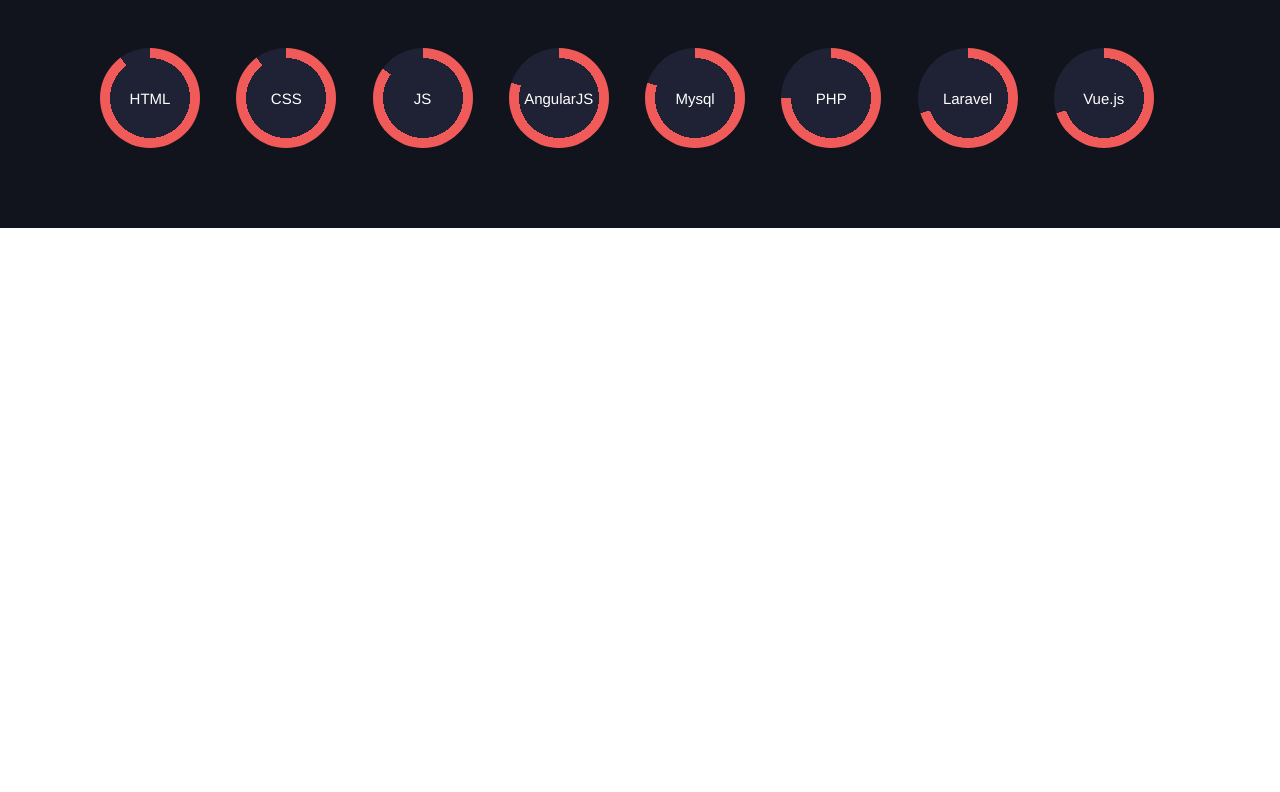
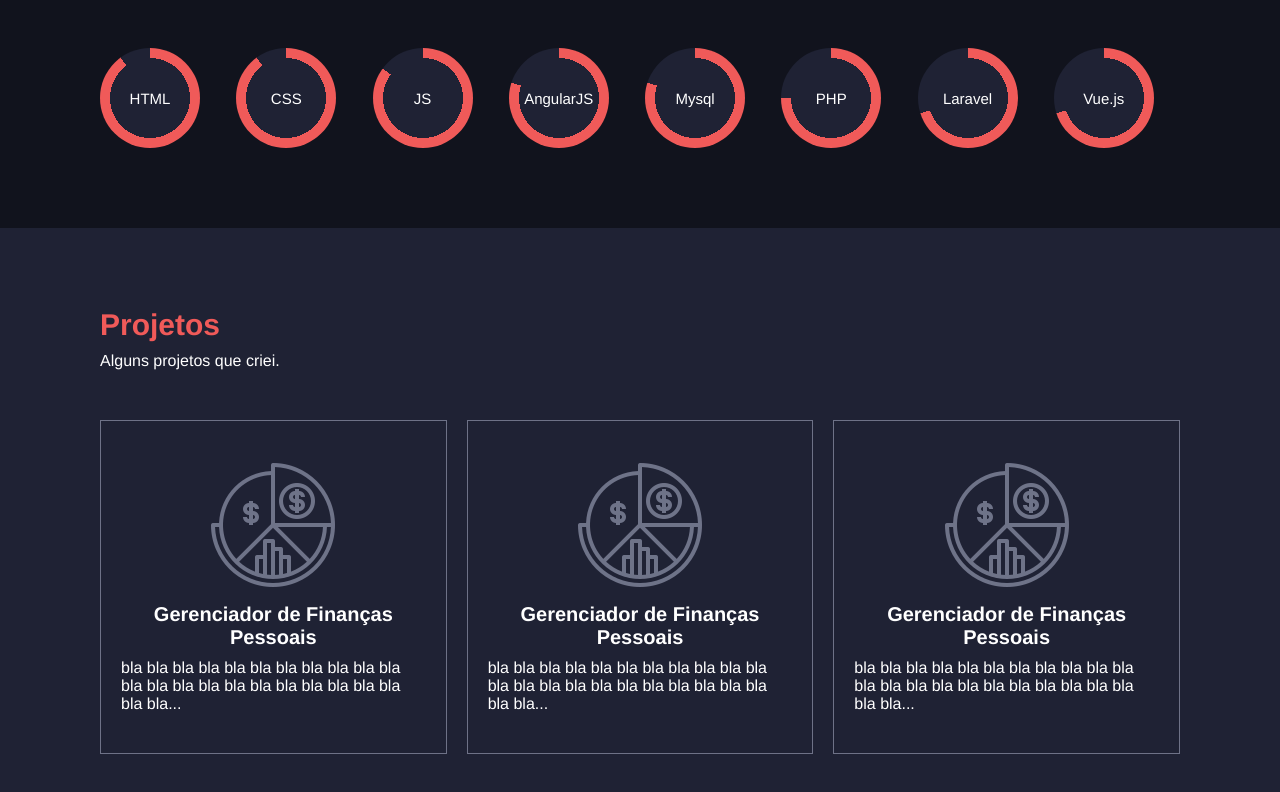
Before and after one commit to DavidChagas/portfolio, a Vue app: page /#/ in a window 1280 px wide. Shown: the part 1700-2492 px from the top of the page. Before the commit the page ends 1928 px from the top, so only its background shows below. Built offline with nearby package versions, Linux system fonts and the light colour scheme.

Commit message:
projetos

```diff
--- /dev/null
+++ b/src/components/Projetos.vue
@@ -0,0 +1,84 @@
+<template>
+    <div class="projetos">
+        <div class="titulo">Projetos</div>
+        <div class="descricao">Alguns projetos que criei.</div>
+
+        <div class="grid-projetos">
+            <div class="projeto">
+                <div class="icone">
+                    <img class="img-fluid" alt="Banner" src="../assets/icone-projeto-1.png"><!-- cor da imagem #6E7287 -->
+                </div>
+                <div class="nome">Gerenciador de Finanças Pessoais</div>
+                <div class="descricao">bla bla bla bla bla bla bla bla bla bla bla bla bla bla bla bla bla bla bla bla bla bla bla bla...</div>
+            </div>
+            <div class="projeto">
+                <div class="icone">
+                    <img class="img-fluid" alt="Banner" src="../assets/icone-projeto-1.png"><!-- cor da imagem #6E7287 -->
+                </div>
+                <div class="nome">Gerenciador de Finanças Pessoais</div>
+                <div class="descricao">bla bla bla bla bla bla bla bla bla bla bla bla bla bla bla bla bla bla bla bla bla bla bla bla...</div>
+            </div>
+            <div class="projeto">
+                <div class="icone">
+                    <img class="img-fluid" alt="Banner" src="../assets/icone-projeto-1.png"><!-- cor da imagem #6E7287 -->
+                </div>
+                <div class="nome">Gerenciador de Finanças Pessoais</div>
+                <div class="descricao">bla bla bla bla bla bla bla bla bla bla bla bla bla bla bla bla bla bla bla bla bla bla bla bla...</div>
+            </div>
+        </div>
+    </div>
+</template>
+
+<script>
+    export default {
+        name: 'Projetos'
+    }
+</script>
+
+<style lang="scss">
+.projetos{
+    padding: 80px 100px;
+
+    background-color: $fundo-01;
+    color: white;
+
+    > .titulo{
+        margin-bottom: 10px;
+        font-weight: bold;
+        font-size: 30px;
+        color: $titulo;
+    }
+
+    > .descricao{
+        margin-bottom: 50px;
+        color: white;
+    }
+
+    > .descricao{
+        margin-bottom: 50px;
+        color: white;
+    }
+
+    > .grid-projetos{
+        display: grid;
+        grid-template-columns: repeat(3, 1fr);
+        gap: 20px;
+
+        > .projeto{
+            padding: 40px 20px;
+
+            border: 1px solid #6E7287;
+
+            > .icone{
+                text-align: center;
+            }
+            > .nome{
+                margin: 10px 0;
+                text-align: center;
+                font-size: 20px;
+                font-weight: bold;
+            }
+        }
+    }
+}
+</style>
--- a/src/views/HomeView.vue
+++ b/src/views/HomeView.vue
@@ -3,6 +3,7 @@
     <Banner/>
     <Sobre/>
     <Tecnologias/>
+    <Projetos/>
   </div>
 </template>
 
@@ -11,13 +12,15 @@
 import Banner from '@/components/Banner.vue'
 import Sobre from '@/components/Sobre.vue'
 import Tecnologias from '@/components/Tecnologias.vue'
+import Projetos from '@/components/Projetos.vue'
 
 export default {
   name: 'HomeView',
   components: {
     Banner,
     Sobre,
-    Tecnologias
+    Tecnologias,
+    Projetos
   }
 }
 </script>
```
Also changed, not shown: src/assets/icone-projeto-1.png (added).
